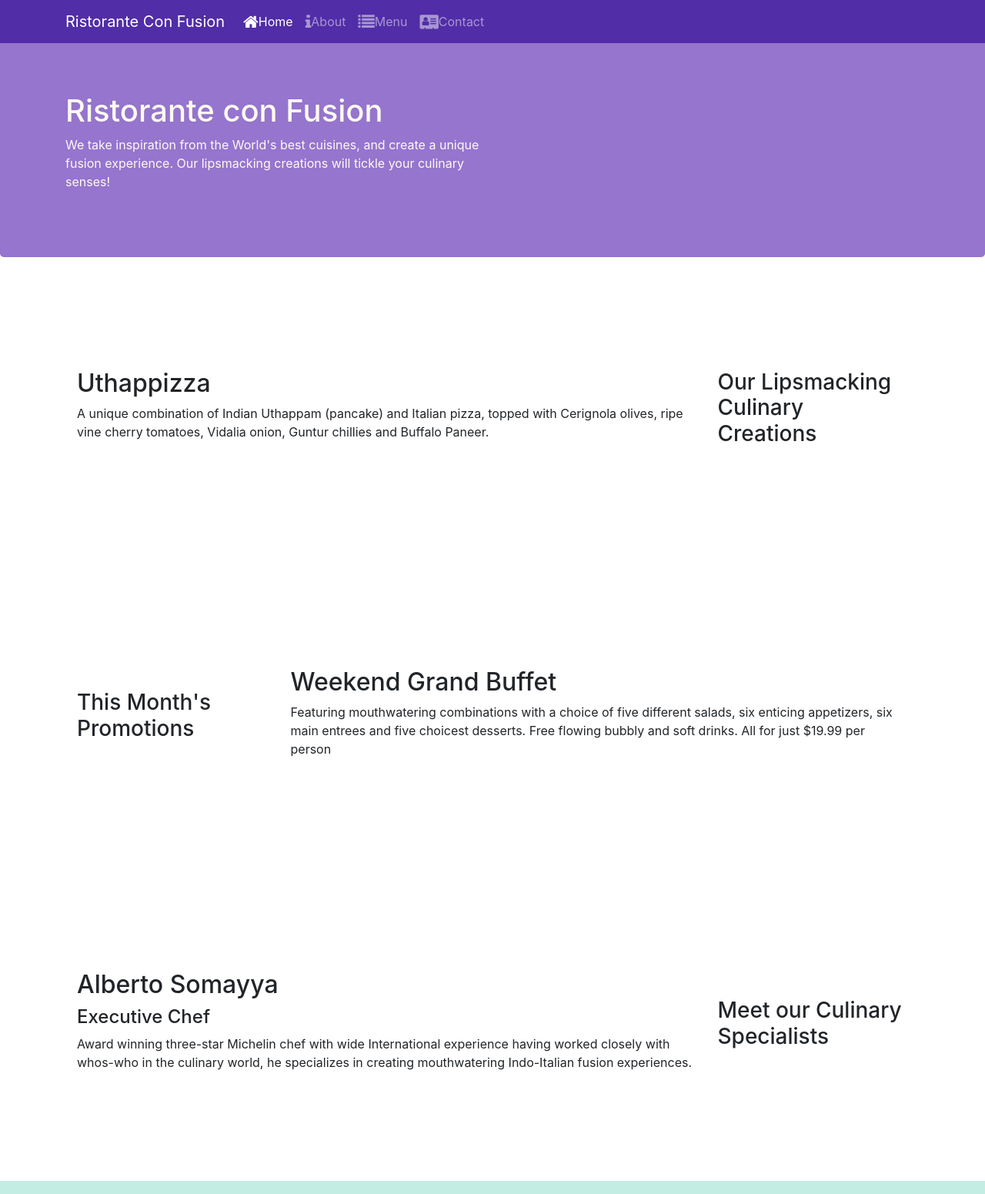
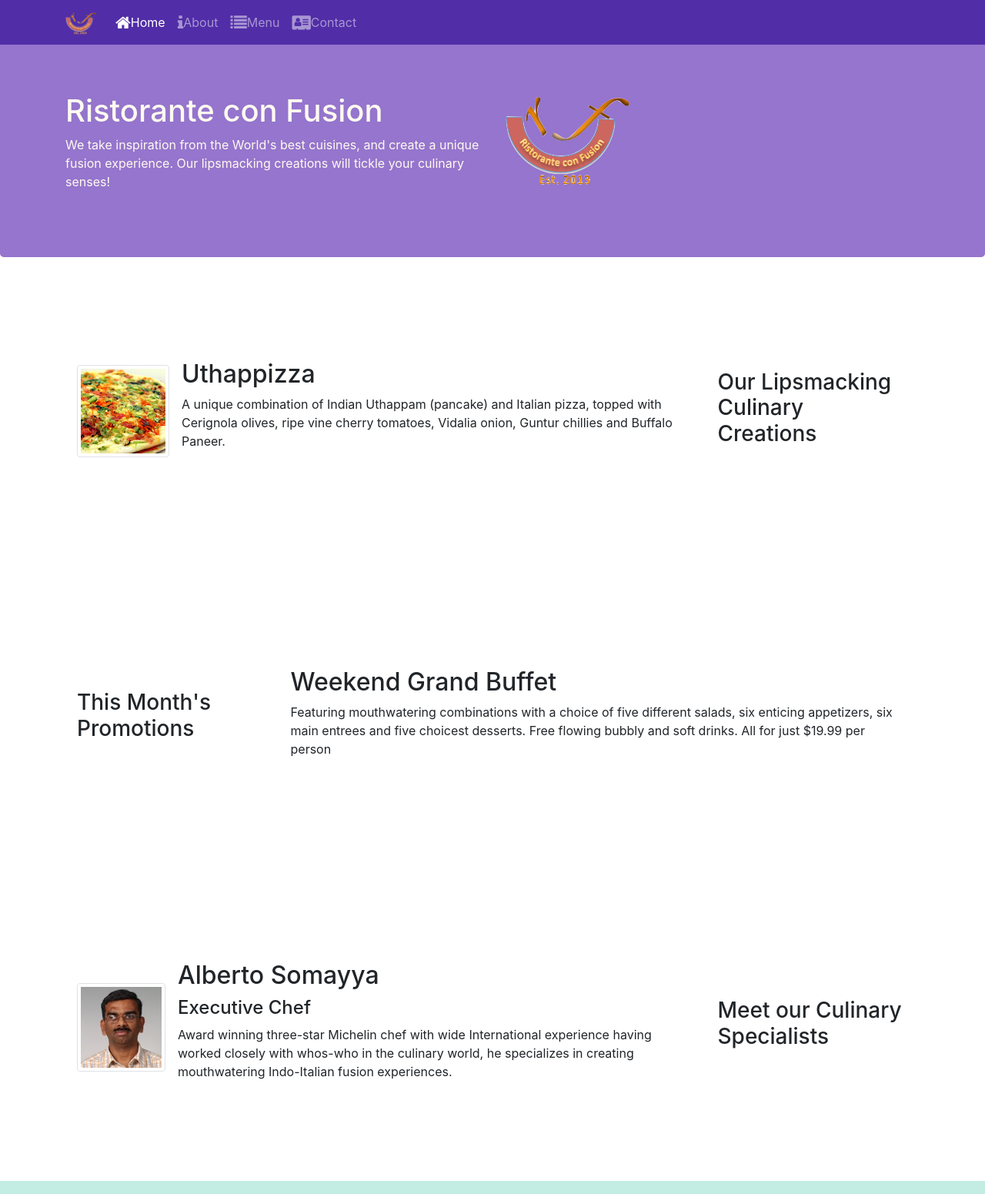
Before and after one commit to Pradyumna-Reddy/ConFusion, a website: page index.html in a window 1280 px wide. Shown: the top 1551 px of the page at 77% size. Drawn offline with nearby package versions, Linux system fonts and the light colour scheme.

Commit message:
images_N_media

```diff
--- a/index.html
+++ b/index.html
@@ -21,7 +21,7 @@
             <button class="navbar-toggler" type="button" data-toggle="collapse" data-target="#Navbar">
             <span class="navbar-toggler-icon"></span>
             </button>
-            <a class="navbar-brand" href="#">Ristorante Con Fusion</a>
+            <a class="navbar-brand" href="#"><img src="img/logo.png" height="30" width="41"></a>
             <div class="collapse navbar-collapse" id="Navbar">
                 <ul class="navbar-nav mr-auto">
                    <li class="nav-item active"><a class="nav-link" href="#"><span class="fa fa-home fa-lg"></span>Home</a></li>
@@ -39,7 +39,8 @@
                     <h1>Ristorante con Fusion</h1>
                     <p>We take inspiration from the World's best cuisines, and create a unique fusion experience. Our lipsmacking creations will tickle your culinary senses!</p>
                 </div>
-                <div class="col-12 col-sm">
+                <div class="col-12 col-sm self-align-center">
+                    <img src="img/logo.png" class="img-fluid">
                 </div>
             </div>
         </div>
@@ -51,9 +52,14 @@
                 <h3>Our Lipsmacking Culinary Creations</h3>
             </div>
             <div class="col col-sm order-sm-first col-md">
-                <h2>Uthappizza</h2>
-                <div class="d-none d-sm-block">
-                  <p>A unique combination of Indian Uthappam (pancake) and Italian pizza, topped with Cerignola olives, ripe vine cherry tomatoes, Vidalia onion, Guntur chillies and Buffalo Paneer.</p>
+                <div class="media">
+                    <img src="img/uthappizza.png" alt="Uthapizza" class="d-flex mr-3 img-thumbnail align-self-center">
+                    <div class="media-body">
+                        <h2 class="mt-0">Uthappizza</h2>
+                        <div class="d-none d-sm-block">
+                          <p>A unique combination of Indian Uthappam (pancake) and Italian pizza, topped with Cerignola olives, ripe vine cherry tomatoes, Vidalia onion, Guntur chillies and Buffalo Paneer.</p>
+                        </div>
+                    </div>
                 </div>
             </div>
         </div>
@@ -76,11 +82,17 @@
                 <h3>Meet our Culinary Specialists</h3>
             </div>
             <div class="col col-sm order-sm-first col-md">
-                <h2>Alberto Somayya</h2>
-                <h4>Executive Chef</h4>
-                <div class="d-none d-sm-block">
-                    <p>Award winning three-star Michelin chef with wide International experience having worked closely with whos-who in the culinary world, he specializes in creating mouthwatering Indo-Italian fusion experiences. </p>
+                <div class="media">
+                    <img src="img/alberto.png" alt="alberto" class="d-flex img-thumbnail align-self-center mr-3">
+                    <div class="media-body">
+                        <h2 class="mt-0">Alberto Somayya</h2>
+                        <h4>Executive Chef</h4>
+                        <div class="d-none d-sm-block">
+                            <p>Award winning three-star Michelin chef with wide International experience having worked closely with whos-who in the culinary world, he specializes in creating mouthwatering Indo-Italian fusion experiences. </p>
+                        </div>
+                    </div>
                 </div>
+
             </div>
         </div>
     </div>
```
Also changed, not shown: aboutus.html (+7 -6 lines), contactus.html (+3 -2 lines), img/alberto.png (added), img/buffet.png (added), img/logo.png (added), img/uthappizza.png (added), 1 other file.
